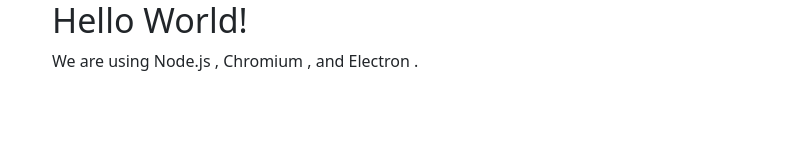
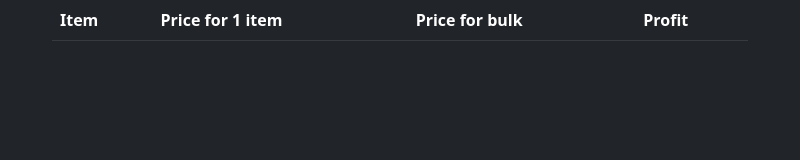
Before and after one commit to Apolomir/Advanced-PoE-Bulk-Trade, an Electron app: page resources/index.html in a window 800 px wide. Drawn offline with Linux system fonts and the light colour scheme.

Commit message:
added basic ui

```diff
--- a/resources/index.html
+++ b/resources/index.html
@@ -4,15 +4,22 @@
 <head>
     <meta charset="UTF-8">
     <link rel="stylesheet" href="./css/bootstrap.min.css">
-    <title>Hello World!</title>
+    <title>Advanced PoE Bulk Trade</title>
 </head>
 
-<body>
+<body class="bg-dark">
     <div class="container">
-        <h1>Hello World!</h1>
-        We are using Node.js <span id="node-version"></span>,
-        Chromium <span id="chrome-version"></span>,
-        and Electron <span id="electron-version"></span>.
+        <table class="table table-dark table-stripped">
+            <thead>
+                <tr>
+                    <th scope="col">Item</th>
+                    <th scope="col">Price for 1 item</th>
+                    <th scope="col">Price for bulk</th>
+                    <th scope="col">Profit</th>
+                </tr>
+            </thead>
+            <tbody id="table-1"></tbody>
+        </table>
     </div>
     <script src="./js/jquery-3.6.0.min.js"></script>
     <script src="./js/bootstrap.bundle.js"></script>
```
Also changed, not shown: resources/js/preload.js (+0 -7 lines).
